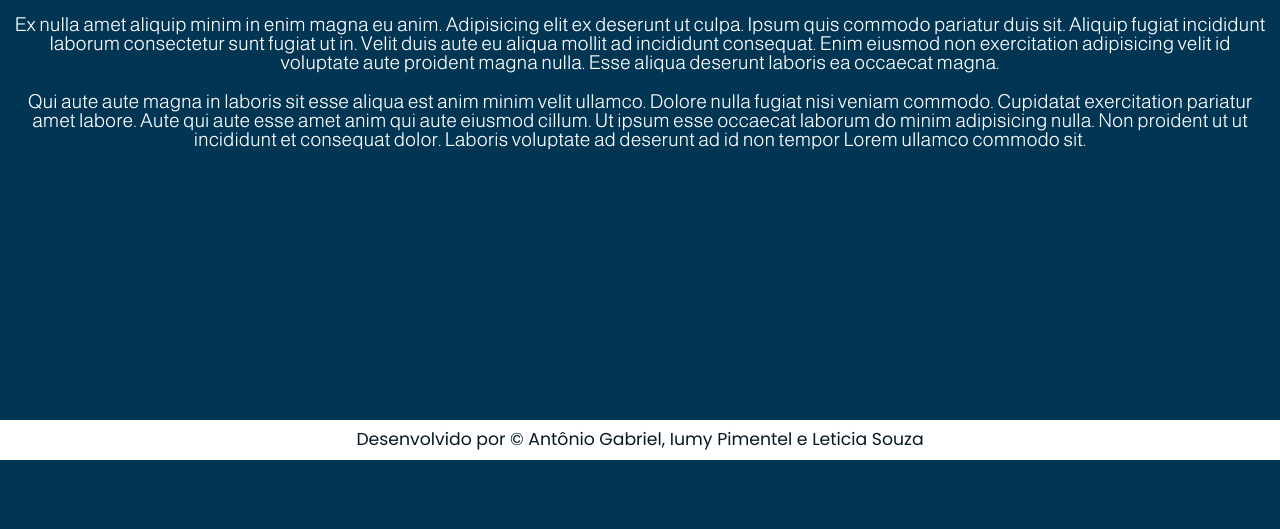
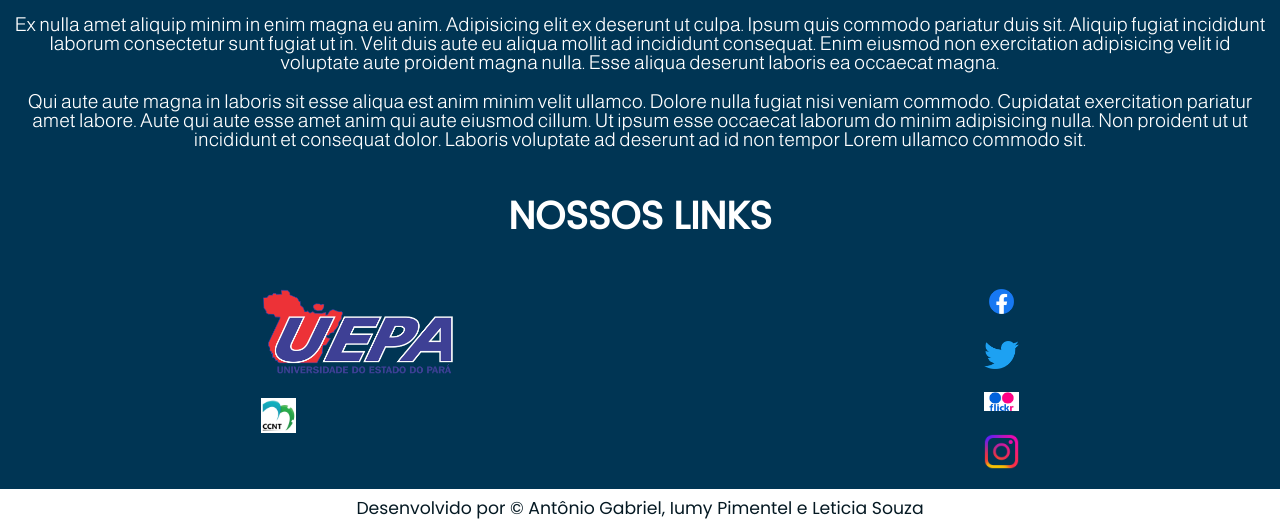
Before and after one commit to leh826/Site_UEPA, a PHP site: page / in a window 1280 px wide. Shown: the part 340-869 px from the top of the page. Before the commit the page ends 800 px from the top, so only its background shows below. Run offline with PHP 8.4, Linux system fonts and the light colour scheme.

Commit message:
criação de links

```diff
--- a/PWAntonioGabriel_IumyPimentel_LeticiaSouza/css/conteudo.css
+++ b/PWAntonioGabriel_IumyPimentel_LeticiaSouza/css/conteudo.css
@@ -32,3 +32,31 @@
     width: 40rem;
     margin-bottom: 30px;
 }
+
+.conteudo-links {
+    display: flex;
+    justify-content: space-around;
+}
+
+.conteudo-links-redes {
+    display: flex;
+    flex-direction: column;
+}
+
+.conteudo-links-redes a {
+    padding: 0.5em;
+}
+
+#logo {
+    max-width: 35px;
+    max-height: 35px;
+    width: auto;
+    height: auto;
+}
+
+#logo-uepa {
+    max-width: 200px;
+    max-height: 100px;
+    width: auto;
+    height: auto;
+}
--- a/PWAntonioGabriel_IumyPimentel_LeticiaSouza/index.html
+++ b/PWAntonioGabriel_IumyPimentel_LeticiaSouza/index.html
@@ -35,6 +35,30 @@
         <p class="conteudo-texto">Culpa et id esse duis eu mollit excepteur. Pariatur qui veniam excepteur nostrud labore tempor quis proident non. Mollit proident amet irure elit sunt voluptate sunt pariatur adipisicing qui mollit est sint tempor. Quis eiusmod minim labore exercitation. Commodo labore excepteur elit amet. Nulla Lorem excepteur irure proident nisi eiusmod veniam laboris ad voluptate non veniam.</p>
         <p class="conteudo-texto">Ex nulla amet aliquip minim in enim magna eu anim. Adipisicing elit ex deserunt ut culpa. Ipsum quis commodo pariatur duis sit. Aliquip fugiat incididunt laborum consectetur sunt fugiat ut in. Velit duis aute eu aliqua mollit ad incididunt consequat. Enim eiusmod non exercitation adipisicing velit id voluptate aute proident magna nulla. Esse aliqua deserunt laboris ea occaecat magna.</p>
         <p class="conteudo-texto">Qui aute aute magna in laboris sit esse aliqua est anim minim velit ullamco. Dolore nulla fugiat nisi veniam commodo. Cupidatat exercitation pariatur amet labore. Aute qui aute esse amet anim qui aute eiusmod cillum. Ut ipsum esse occaecat laborum do minim adipisicing nulla. Non proident ut ut incididunt et consequat dolor. Laboris voluptate ad deserunt ad id non tempor Lorem ullamco commodo sit.</p>
+
+        <div class="conteudo">
+            <h2 class="conteudo-titulo">Nossos Links</h2>
+            <div class="conteudo-links">
+                <div class="conteudo-links-redes">
+                    <a href="https://www.uepa.br/"><img src="./img/marcauepa.png" alt="Logo Uepa" class="conteudo-link"
+                            id="logo-uepa"></a>
+                    <a href="https://www.uepa.br/pt-br/pagina/centro-de-ci%C3%AAncias-naturais-e-tecnologia"><img
+                            src="./img/logo ccnt.jpg" alt="Logo CCNT" id="logo"></a>
+
+                </div>
+                <div class="conteudo-links-redes">
+                    <a href="https://www.facebook.com/UepaOficial"><img src="./img/facebook-logo.png" alt="Logo Facebook"
+                            id="logo"></a>
+                    <a href="https://twitter.com/uepa_pa"><img src="./img/twitter-logo.png" alt="Logo Twitter" id="logo"></a>
+                    <a href="https://www.flickr.com/photos/biuepa"><img src="./img/Flickr-Logo.jpg" alt="Logo Flickr"
+                            id="logo"></a>
+                    <a href="https://www.instagram.com/uepaoficial/"><img src="./img/instagram-logo.png" alt="Logo Instagram"
+                            id="logo"></a>
+                    <a href="https://www.youtube.com/@universidadedoestadodopara3606"><img src="./img/youtube-logo.png"
+                            alt="Logo Youtube" id="logo"></a>
+                </div>
+            </div>
+        </div>
    </main>
 
    <div class="rodape">
```
